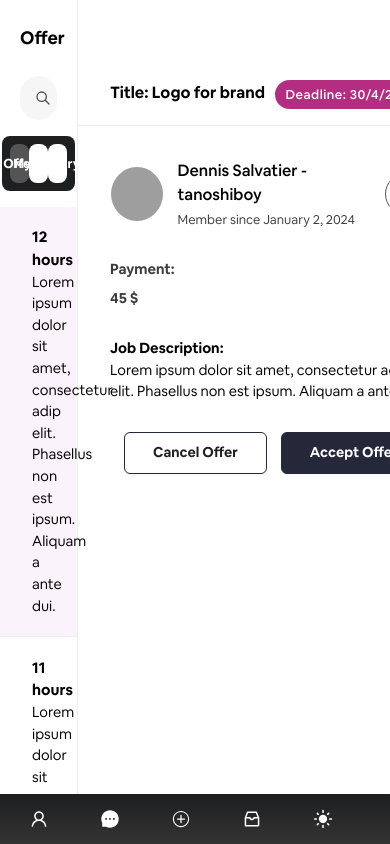
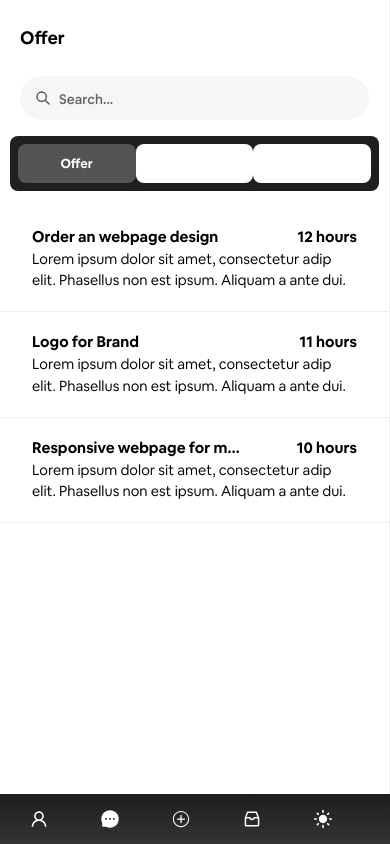
Before and after one commit to HongThinhThinh/ArtworkSharingPlatform_FE, a React (Vite) app: page /creator-manage/requestOrder in a window 390 px wide. Built offline with nearby package versions, Linux system fonts and the light colour scheme; grey boxes are pictures that could not be loaded; what antd-style would draw is missing.

Commit message:
OfferPage-Responsive

```diff
--- a/src/component/requestOrderDetail/RequestOrderDetail.jsx
+++ b/src/component/requestOrderDetail/RequestOrderDetail.jsx
@@ -2,10 +2,23 @@ import React from "react";
 import "./RequestOrderDetail.scss";
 import { Avatar, Button } from "antd";
 import { AiFillMessage } from "react-icons/ai";
+import { useMediaQuery } from "react-responsive";
+import { LeftCircleTwoTone } from "@ant-design/icons";
 
-function RequestOrderDetail() {
+function RequestOrderDetail({ choice, setChoice }) {
+  const isMobile = useMediaQuery({ maxWidth: 785 });
   return (
-    <div className="request-order-detail">
+    <div className={`request-order-detail ${choice != -1 ? "active" : ""}`}>
+      {isMobile ? (
+        <LeftCircleTwoTone
+          twoToneColor="#b42d81"
+          style={{
+            transform: "translateY(2em) translateX(1.5em)",
+            fontSize: "1.4em",
+          }}
+          onClick={() => setChoice(-1)}
+        />
+      ) : null}
       <div className="request-order-detail__head">
         <div className="request-order-detail__head__title">
           Title: Logo for brand
--- a/src/component/requestOrderDetail/RequestOrderDetail.scss
+++ b/src/component/requestOrderDetail/RequestOrderDetail.scss
@@ -91,3 +91,27 @@
     }
   }
 }
+
+@media only screen and (max-width: 1000px) {
+  .request-order-detail {
+    &__head {
+      flex-direction: column;
+      &__deadline {
+        margin-top: 1em;
+        width: fit-content;
+      }
+    }
+  }
+}
+
+@media only screen and (max-width: 785px) {
+  .request-order-detail {
+    display: none;
+  }
+  .request-order-detail.active {
+    display: block;
+    z-index: 10;
+
+    width: 100%;
+  }
+}
--- a/src/component/requestOrderList/RequestOrderList.jsx
+++ b/src/component/requestOrderList/RequestOrderList.jsx
@@ -5,9 +5,8 @@ import { Button } from "antd";
 import RequestOrderTab from "../requestOrderTab/RequestOrderTab";
 import { list } from "firebase/storage";
 
-function RequestOrderList() {
+function RequestOrderList({ choice, setChoice }) {
   const [option, setOption] = useState(0);
-  const [choice, setChoice] = useState(0);
   const listOption = ["Offer", "My Jobs", "History"];
   const listOrder = [
     {
@@ -30,7 +29,7 @@ function RequestOrderList() {
     },
   ];
   return (
-    <div className="requestOrderList">
+    <div className={`requestOrderList ${choice != -1 ? "" : "active"}`}>
       <div className="requestOrderList__title">
         <h1>Offer</h1>
       </div>
--- a/src/component/requestOrderList/RequestOrderList.scss
+++ b/src/component/requestOrderList/RequestOrderList.scss
@@ -1,5 +1,5 @@
 .requestOrderList {
-  width: 20%;
+  width: 20em;
   height: 100vh;
   display: flex;
   flex-direction: column;
@@ -78,3 +78,19 @@
     }
   }
 }
+
+@media only screen and (max-width: 1000px) {
+  .requestOrderList {
+    width: 18em;
+  }
+}
+
+@media only screen and (max-width: 785px) {
+  .requestOrderList {
+    display: none;
+  }
+  .requestOrderList.active {
+    display: block;
+    width: 100%;
+  }
+}
--- a/src/pages/requestOrder/RequestOrder.jsx
+++ b/src/pages/requestOrder/RequestOrder.jsx
@@ -1,13 +1,14 @@
-import React from "react";
+import React, { useState } from "react";
 import "./RequestOrder.scss";
 import RequestOrderDetail from "../../component/RequestOrderDetail/RequestOrderDetail";
 import RequestOrderList from "../../component/requestOrderList/RequestOrderList";
 
 function RequestOrder() {
+  const [choice, setChoice] = useState(-1);
   return (
     <div className="requestOrder">
-      <RequestOrderList />
-      <RequestOrderDetail />
+      <RequestOrderList choice={choice} setChoice={setChoice} />
+      <RequestOrderDetail choice={choice} setChoice={setChoice} />
     </div>
   );
 }
```
